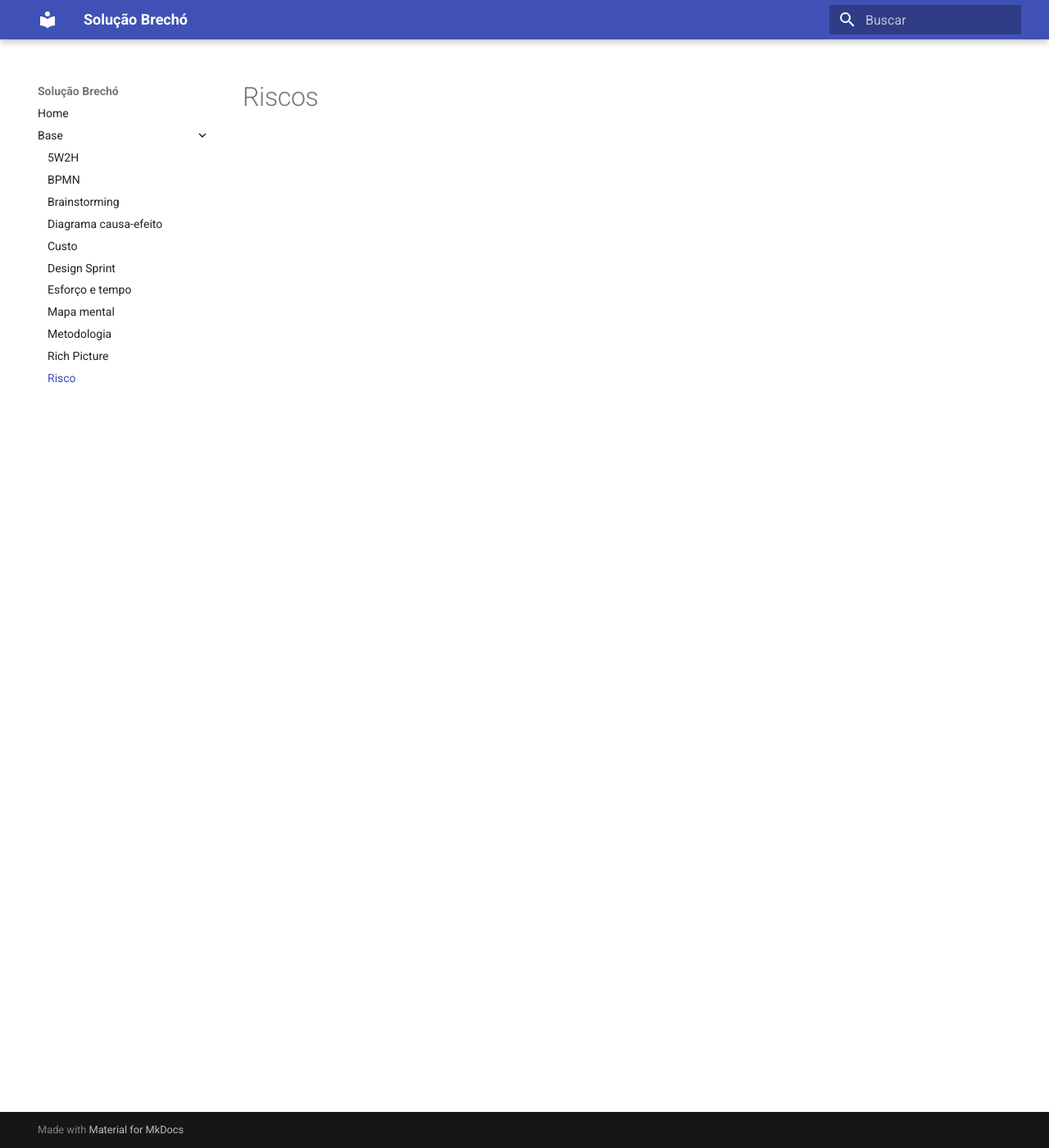
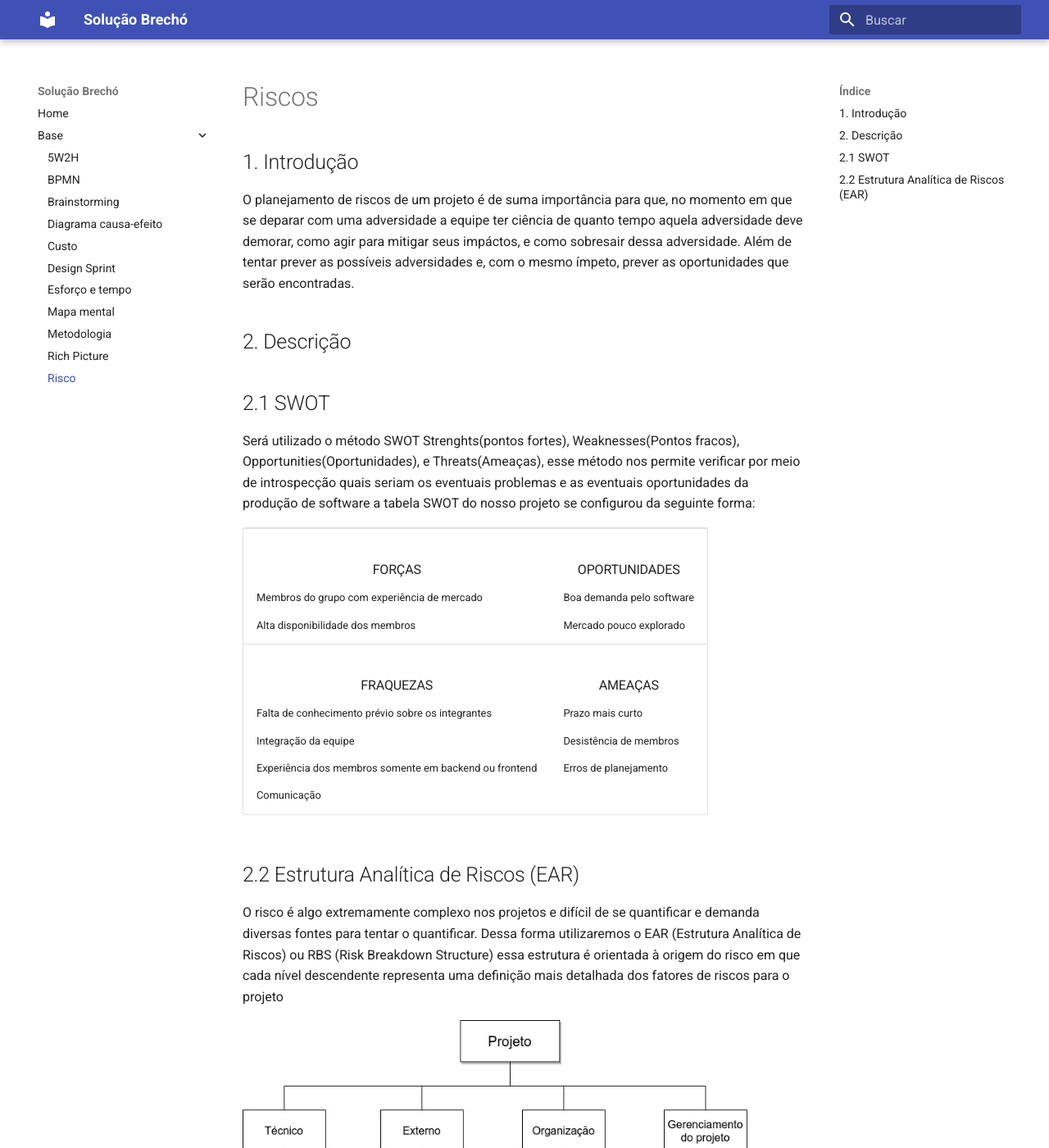
Before and after one commit to UnBArqDsw2020-2/2020.2_G4, an MkDocs documentation site: the page built from docs/base/risco.md, in a window 1280 px wide and 1400 px high. Shown: the whole window at 82% size. Built offline with MkDocs 1.6.1 and Material for MkDocs 9.7.7, drawn with Linux system fonts in a browser that asks for light colours; old or Windows-style settings are respelled for this version of MkDocs.

Commit message:
Commit: #18 - Adição do EAR e SWOT

```diff
--- a/docs/base/risco.md
+++ b/docs/base/risco.md
@@ -1 +1,58 @@
 # Riscos
+
+## 1. Introdução
+
+O planejamento de riscos de um projeto é de suma importância para que, no momento em que se deparar com uma adversidade a equipe ter ciência de quanto tempo aquela adversidade deve demorar, como agir para mitigar seus impáctos, e como sobresair dessa adversidade. Além de tentar prever as possíveis adversidades e, com o mesmo ímpeto, prever as oportunidades que serão encontradas.
+
+## 2. Descrição
+
+## 2.1 SWOT
+Será utilizado o método SWOT Strenghts(pontos fortes), Weaknesses(Pontos fracos), Opportunities(Oportunidades), e Threats(Ameaças), esse método nos permite verificar por meio de introspecção quais seriam os eventuais problemas e as eventuais oportunidades da produção de software a tabela SWOT do nosso projeto se configurou da seguinte forma:
+
+<table>
+  <tr>
+    <td>
+      <center><h3>FORÇAS</h3></center>
+      <p>
+      Membros do grupo com experiência de mercado
+      <p>
+      Alta disponibilidade dos membros
+    </td>
+    <td>
+      <center><h3>OPORTUNIDADES</h3></center>
+      <p>
+      Boa demanda pelo software
+      <p>
+      Mercado pouco explorado
+   </td>
+  </tr>
+  <tr>
+    <td>
+      <center><h3>FRAQUEZAS</h3></center>
+      <p>
+      Falta de conhecimento prévio sobre os integrantes
+      <p>
+      Integração da equipe
+      <p>
+      Experiência dos membros somente em backend ou frontend
+      <p>
+      Comunicação
+    </td>
+    <td>
+    <center><h3>AMEAÇAS</h3></center>
+    <p>
+    Prazo mais curto
+    <p>
+    Desistência de membros
+    <p>
+    Erros de planejamento
+    <p>
+    </td>
+  </tr>
+</table>
+
+##  2.2 Estrutura Analítica de Riscos (EAR)
+
+O risco é algo extremamente complexo nos projetos e difícil de se quantificar e demanda diversas fontes para tentar o quantificar. Dessa forma utilizaremos o EAR (Estrutura Analítica de Riscos) ou RBS (Risk Breakdown Structure) essa estrutura é orientada à origem do risco em que cada nível descendente representa uma definição mais detalhada dos fatores de riscos para o projeto
+
+![EAR](./riscos/Diagrama_EAR.jpg)
```
Also changed, not shown: docs/base/riscos/Diagrama_EAR.jpg (added).
